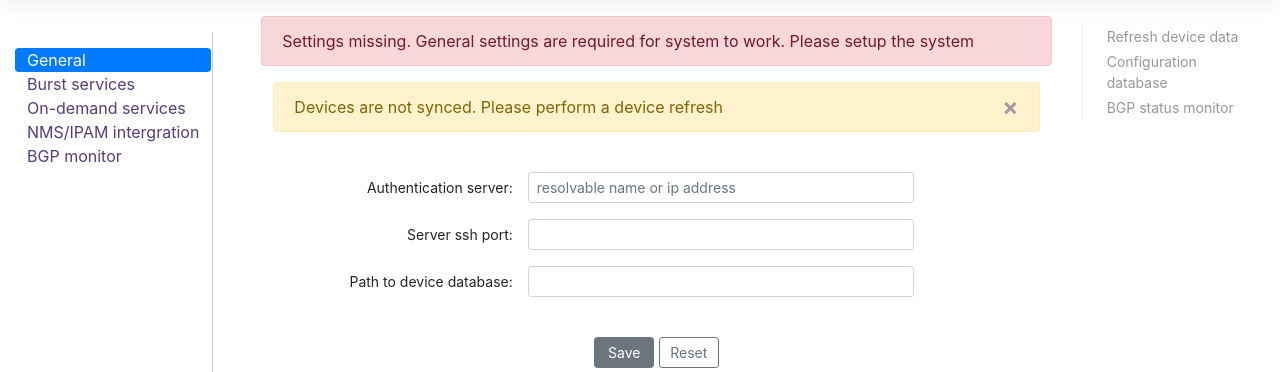
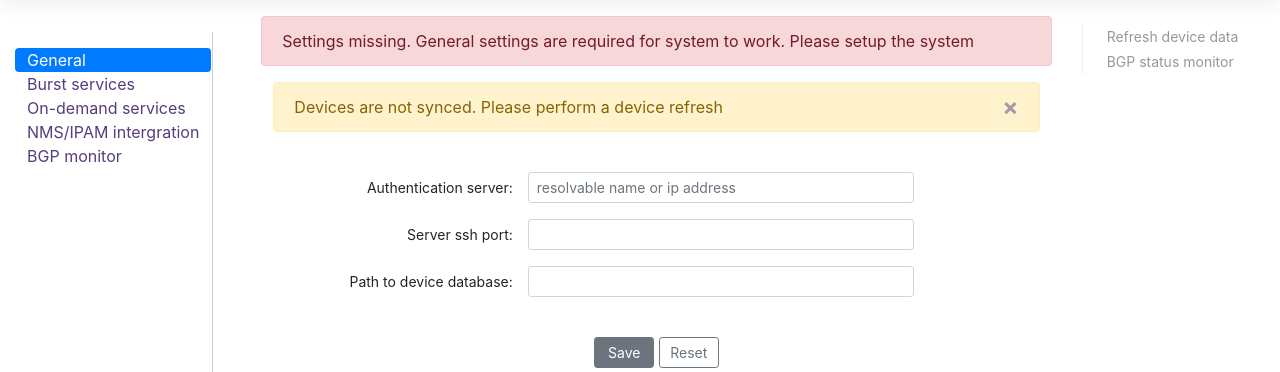
Before and after one commit to basondole/bitnoc, a Flask app: page /register-user in a window 1280 px wide. Shown: the part 64-436 px from the top of the page. Run offline with Flask 2, Linux system fonts and the light colour scheme; some libraries are stand-ins or nearby versions.

Commit message:
Fixed oxidized link

```diff
--- a/application/templates/layout.html
+++ b/application/templates/layout.html
@@ -202,8 +202,10 @@
         <div class="d-none d-xl-block col-xl-2 bd-toc" id="right-nav-bar" style="position:sticky;">
           <ul class="section-nav">
             <li class="toc-entry toc-h2"><a href="#" onclick="refreshDevicesData('all')">Refresh device data</a></li>
-            <li class="toc-entry toc-h2" id="bgp-refresh-link">
-              <a href="http://41.221.32.208:8888">Configuration database</a></li>
+            {% if data['settings']['api-oxidized'] %}
+            <li class="toc-entry toc-h2" id="oxidized-link">
+              <a href="{{api-oxidized}}">Configuration database</a></li>
+            {% endif %}
             <li class="toc-entry toc-h2" id="bgp-refresh-link">
               <a href="#" onclick="window.open('/bgp-monitor')">BGP status monitor</a></li>
             <li class="toc-entry toc-h2 link-state-output-link" style="display: none;">
@@ -1599,7 +1601,7 @@
     }
   </script>
 
-  {% if not data['device_refresh_time'] %}
+  {% if not data['settings'][''] %}
   <script>
     $(document).ready(function(){
       bootstrap_alert.alertify('Devices are not synced. Please perform a device refresh', 'warning');
```
